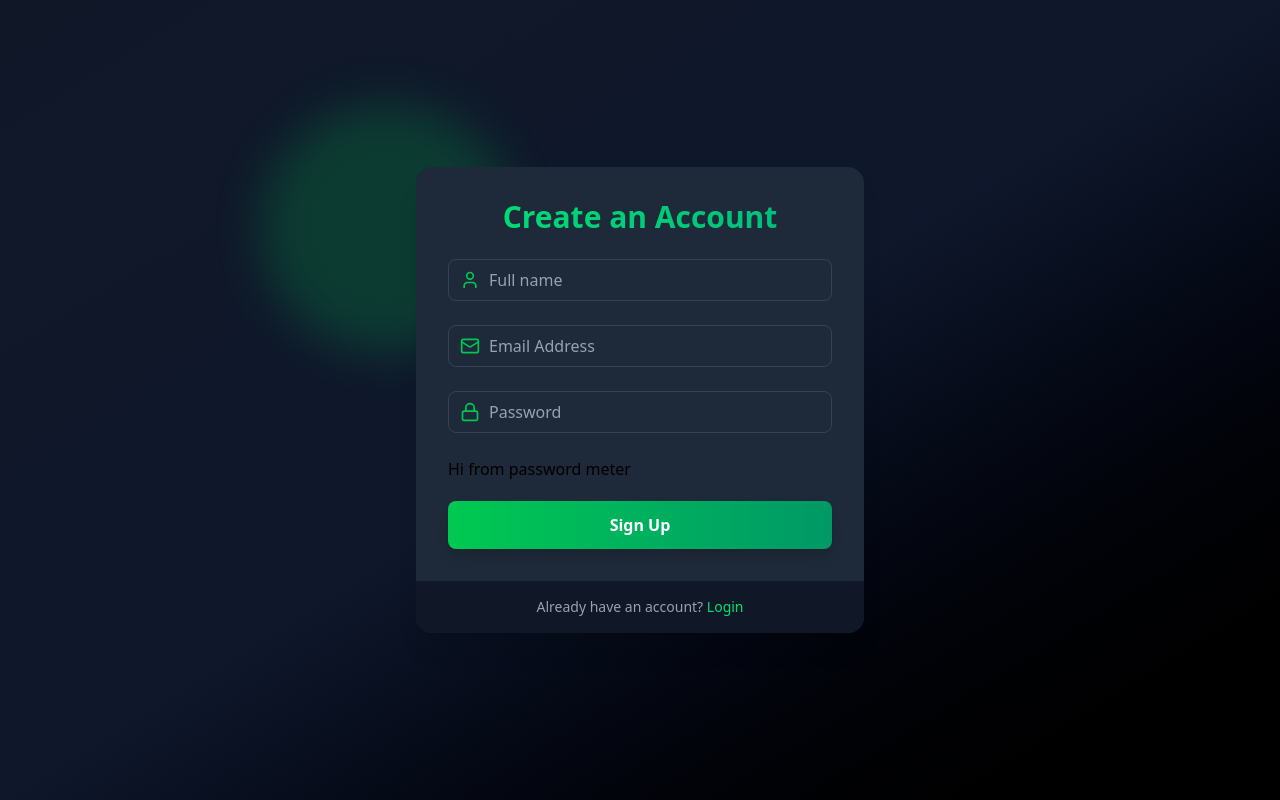
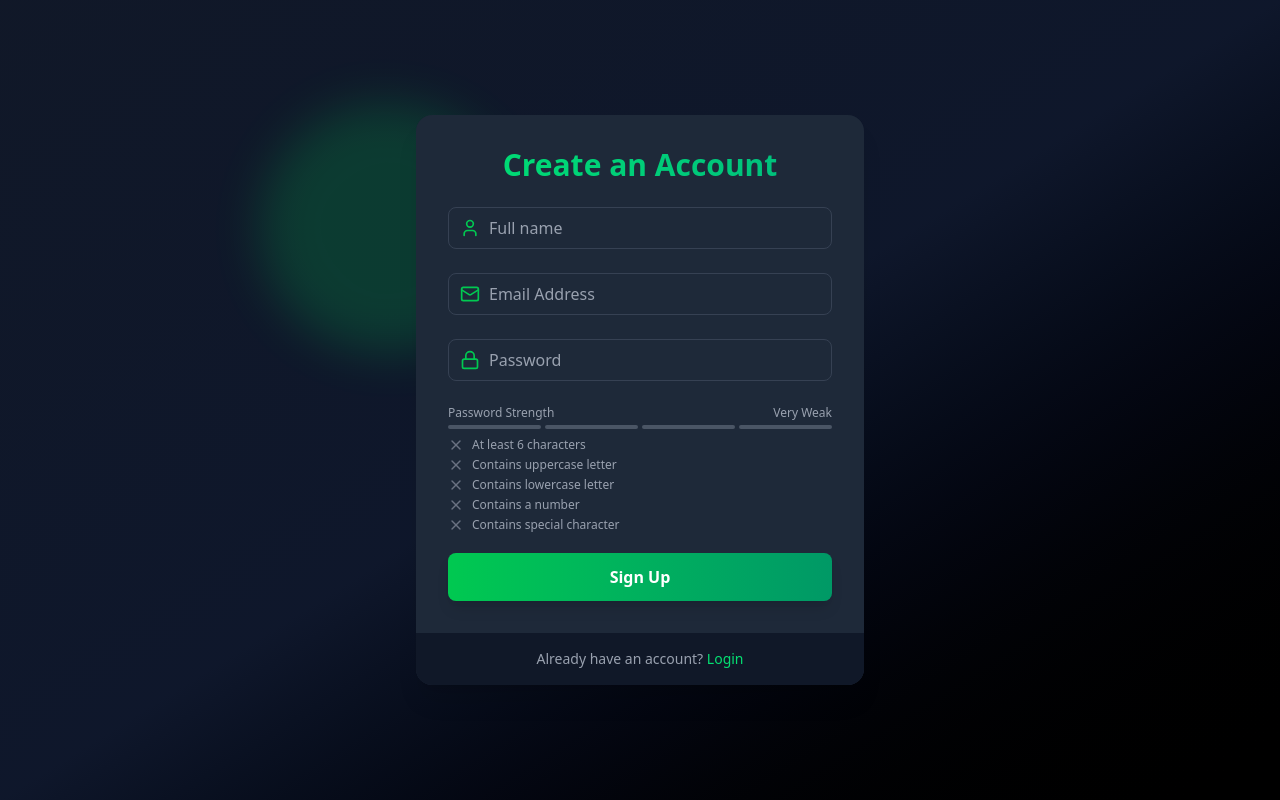
Before and after one commit to Mirkataaa/advanced-auth-system, a React (Vite) app in the folder client/: page /signup in a window 1280 px wide. Built offline with nearby package versions, Linux system fonts and the light colour scheme.

Commit message:
feat(signup): add password strength meter component

```diff
--- a/client/src/components/PasswordStrengthMeterComponent.jsx
+++ b/client/src/components/PasswordStrengthMeterComponent.jsx
@@ -1,5 +1,80 @@
-export default function PasswordStrengthMeterComponent () {
+import { Check, X } from "lucide-react";
+
+const PasswordCriteria = ({ password }) => {
+
+    const criteria = [
+        { label: "At least 6 characters", met: password.length >= 6 },
+        { label: "Contains uppercase letter", met: /[A-Z]/.test(password) },
+        { label: "Contains lowercase letter", met: /[a-z]/.test(password) },
+        { label: "Contains a number", met: /\d/.test(password) },
+        { label: "Contains special character", met: /[^A-Za-z0-9]/.test(password) },
+    ];
+
     return (
-        <div>Hi from password meter</div>
+        <div className="mt-2 space-y-1">
+            {criteria.map((item) => (
+                <div key={item.label} className="flex items-center text-xs">
+                    {item.met ? (
+                        <Check className="size-4 text-green-500 mr-2" />
+                    ) : (
+                        <X className="size-4 text-gray-500 mr-2" />
+                    )}
+                    <span className={item.met ? 'text-green-500' : 'text-gray-400'}>
+                        {item.label}
+                    </span>
+                </div>
+            ))}
+        </div>
+    )
+}
+
+export default function PasswordStrengthMeterComponent({ password }) {
+
+    const getStrength = (pass) => {
+        let strength = 0;
+        if (pass.length >= 6) strength++;
+        if (pass.match(/[a-z]/) && pass.match(/[A-Z]/)) strength++;
+        if (pass.match(/\d/)) strength++;
+        if (pass.match(/[^a-zA-Z\d]/)) strength++;
+        return strength;
+    };
+    const strength = getStrength(password);
+
+    const getColor = (strength) => {
+        if (strength === 0) return "bg-red-500";
+        if (strength === 1) return "bg-red-400";
+        if (strength === 2) return "bg-yellow-500";
+        if (strength === 3) return "bg-yellow-400";
+        return "bg-green-500";
+    };
+
+    const getStrengthText = (strength) => {
+        if (strength === 0) return "Very Weak";
+        if (strength === 1) return "Weak";
+        if (strength === 2) return "Fair";
+        if (strength === 3) return "Good";
+        return "Strong";
+    };
+    return (
+        <div className="mt-2">
+            <div className="flex justify-between items-center mb-1">
+                <span className="text-xs text-gray-400">Password Strength</span>
+                <span className="text-xs text-gray-400">{getStrengthText(strength)}</span>
+            </div>
+
+            <div className="flex space-x-1">
+                {[...Array(4)].map((_, index) => (
+                    <div
+                        key={index}
+                        className={`h-1 w-1/4 rounded-full transition-colors duration-300
+                            ${index < strength ? getColor(strength) : "bg-gray-600"}
+                            `}
+                    >
+
+                    </div>
+                ))}
+            </div>
+            <PasswordCriteria password={password} />
+        </div>
     );
 };
--- a/client/src/pages/SignUpPage.jsx
+++ b/client/src/pages/SignUpPage.jsx
@@ -2,7 +2,7 @@
 import InputComponent from "../components/InputComponent";
 import { Lock, Mail, User } from 'lucide-react'
 import { useState } from "react";
-import {Link} from "react-router"
+import { Link } from "react-router"
 import PasswordStrengthMeterComponent from "../components/PasswordStrengthMeterComponent";
 
 export default function SignUpPage() {
@@ -49,7 +49,7 @@
                         value={password}
                         onChange={(e) => setPassword(e.target.value)}
                     />
-                    <PasswordStrengthMeterComponent />
+                    <PasswordStrengthMeterComponent password={password} />
 
 
                     <motion.button
```
